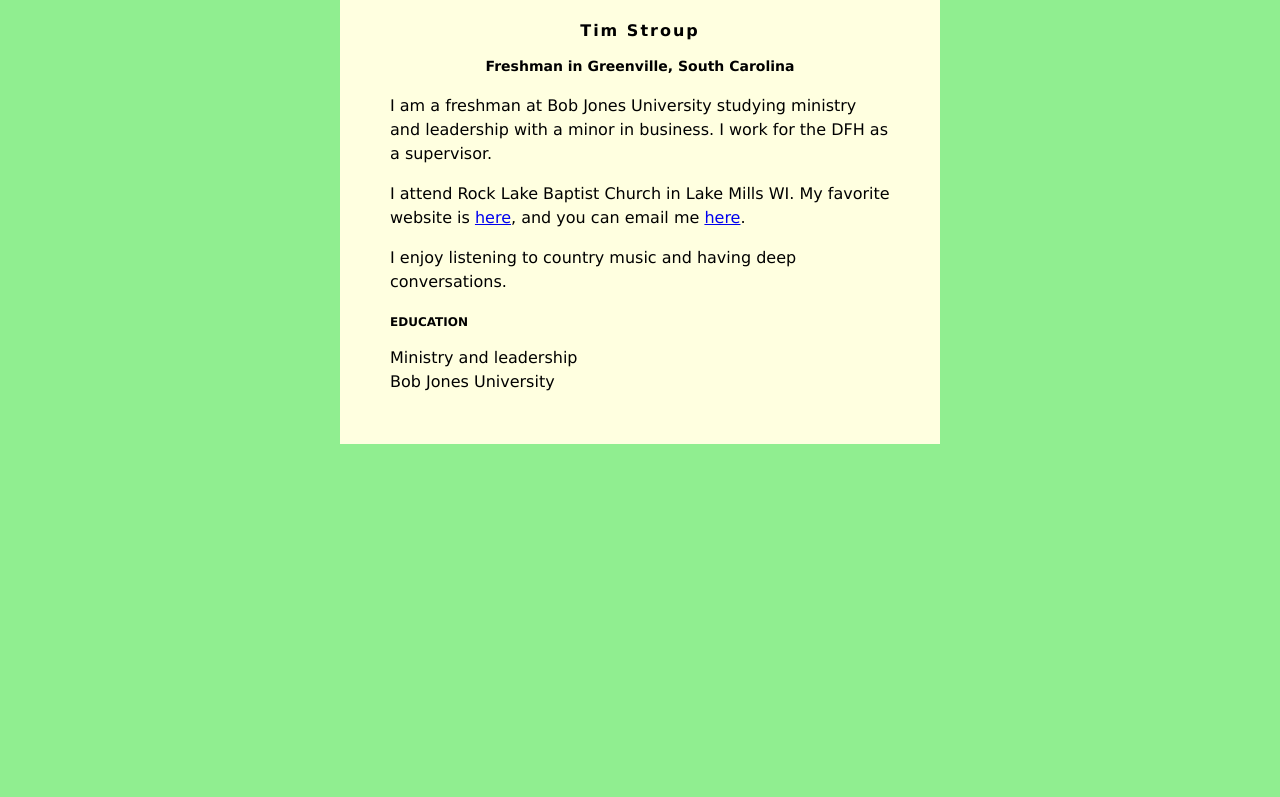
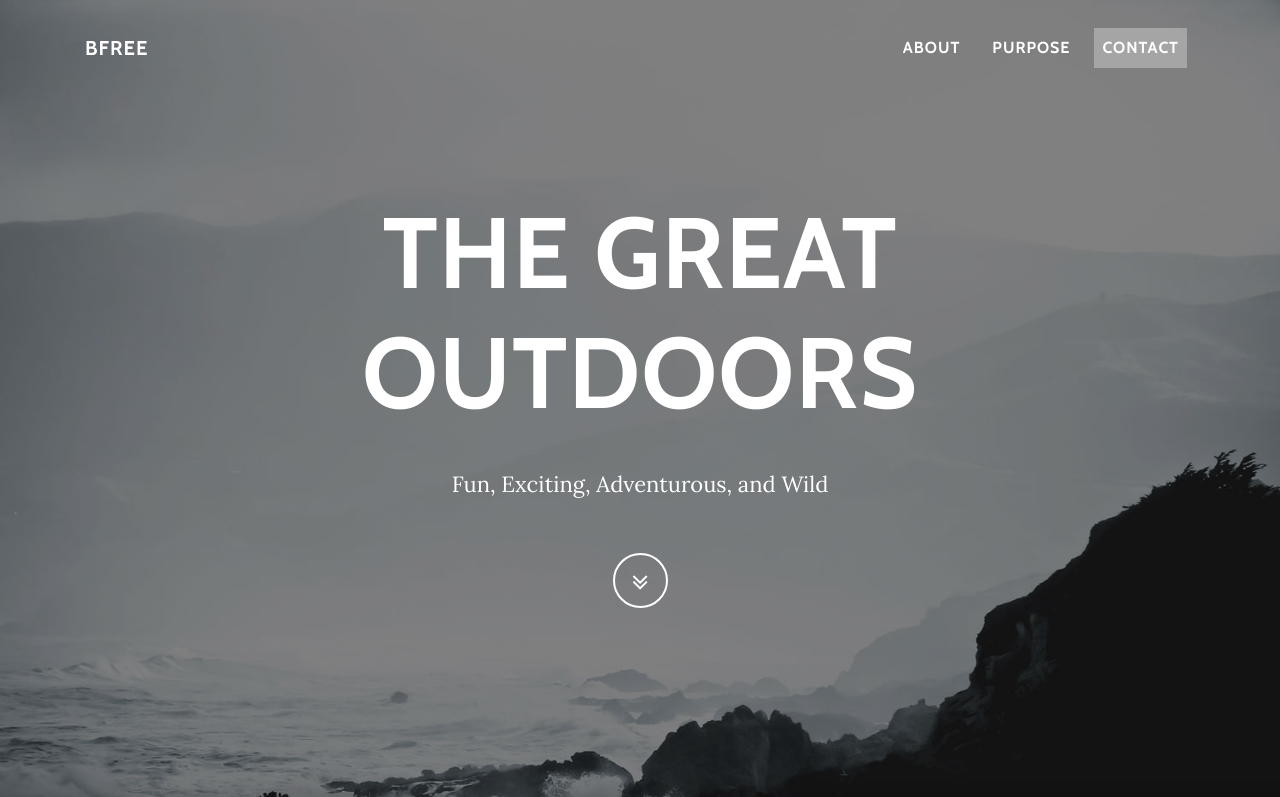
Before and after one commit to tstro544/tstro544.github.io, a plain HTML site: page index.html in a window 1280 px wide. Shown: the top 797 px of the page. Drawn offline with nearby package versions, Linux system fonts and the light colour scheme.

Commit message:
Add files via upload

```diff
--- a/index.html
+++ b/index.html
@@ -1,50 +1,85 @@
+<!DOCTYPE html>
 <html>
+
 <head>
-<style>
-body {
-    background: lightgreen;
-    font-family: Verdana;
-}
-#content {
-    background: lightyellow;
-    min-width: 200px;
-    max-width: 500px;
-    padding: 50px;
-    margin: auto;
-    margin-top: -50px;
-    line-height: 150%;
-}
-h1 {
-    letter-spacing: 2px;
-    font-size: 16px;
-    text-align: center;
-}
-h2 {
-    font-size: 14px;
-    text-align: center;
-}
-h3 {
-    font-size: 12px;
-}
-</style>
+    <meta charset="utf-8">
+    <meta name="viewport" content="width=device-width, initial-scale=1.0, shrink-to-fit=no">
+    <title>Home - Brand</title>
+    <link rel="stylesheet" href="assets/bootstrap/css/bootstrap.min.css">
+    <link rel="stylesheet" href="https://fonts.googleapis.com/css?family=Lora:400,700,400italic,700italic">
+    <link rel="stylesheet" href="https://fonts.googleapis.com/css?family=Cabin:700">
+    <link rel="stylesheet" href="assets/fonts/font-awesome.min.css">
 </head>
-<body>
-    <div id="content">
-        <h1>Tim Stroup</h1>
-        <h2>Freshman in Greenville, South Carolina</h2>
 
-         <p>I am a freshman at Bob Jones University studying ministry and leadership with a minor in business. I work for the DFH as a supervisor.</p>
-         <p>
-            I attend Rock Lake Baptist Church in Lake Mills WI. My favorite website is
-            <a href="https://mobilehymns.org/">here</a>, and you can email me
-            <a href="mailto:tstro544@bju.edu">here</a>.
-         </p>
-         <p>
-            I enjoy listening to country music and having deep conversations.
-         </p>
-        <h3>EDUCATION</h3>
-        Ministry and leadership<br />
-        Bob Jones University
-    </div>
+<body id="page-top">
+    <nav class="navbar navbar-light navbar-expand-md navbar navbar-expand-lg fixed-top" id="mainNav">
+        <div class="container"><a class="navbar-brand js-scroll-trigger" href="#">bfree</a><button data-toggle="collapse" class="navbar-toggler navbar-toggler-right" data-target="#navbarResponsive" type="button" aria-controls="navbarResponsive" aria-expanded="false" aria-label="Toggle navigation"
+                value="Menu"><i class="fa fa-bars"></i></button>
+            <div class="collapse navbar-collapse" id="navbarResponsive">
+                <ul class="nav navbar-nav ml-auto">
+                    <li class="nav-item nav-link js-scroll-trigger"><a class="nav-link active js-scroll-trigger" href="#about">About</a></li>
+                    <li class="nav-item nav-link js-scroll-trigger"><a class="nav-link js-scroll-trigger" href="#download">purpose</a></li>
+                    <li class="nav-item nav-link js-scroll-trigger"><a class="nav-link js-scroll-trigger" href="#contact">contact</a></li>
+                </ul>
+            </div>
+        </div>
+    </nav>
+    <header class="masthead" style="background-image:url('assets/img/intro-bg.jpg');">
+        <div class="intro-body">
+            <div class="container">
+                <div class="row">
+                    <div class="col-lg-8 mx-auto">
+                        <h1 class="brand-heading">The great outdoors</h1>
+                        <p class="intro-text">Fun, Exciting, Adventurous, and Wild</p><a class="btn btn-link btn-circle" role="button" href="#about"><i class="fa fa-angle-double-down animated"></i></a></div>
+                </div>
+            </div>
+        </div>
+    </header>
+    <section id="about" class="content-section text-center">
+        <div class="container">
+            <div class="row">
+                <div class="col-lg-8 mx-auto">
+                    <h2>About The outdoors</h2>
+                    <p>The outdoors is so peaceful and relaxing. They can be so inspiring in many great ways. The way the birds chirp, the wind blows, the leaves fall, and the crickets holler are all just incredible. The outdoors is an environment that just
+                        speaks for itself.<br><br></p>
+                    <p></p>
+                    <p></p>
+                </div>
+            </div>
+        </div>
+    </section>
+    <section id="download" class="download-section content-section text-center" style="background-image:url('assets/img/downloads-bg.jpg');">
+        <div class="container">
+            <div class="col-lg-8 mx-auto">
+                <h1>Be Free</h1>
+                <p>BFREE is all about letting loose and living the best life out doors. creating new trails to run and not allowing natural limits hinder you in your journey.&nbsp;</p><button class="btn btn-primary btn-lg btn-default" type="button">visit clothing store</button></div>
+        </div>
+    </section>
+    <section id="contact" class="content-section text-center">
+        <div class="container">
+            <div class="row">
+                <div class="col-lg-8 mx-auto">
+                    <h2>Contact us</h2>
+                    <p>Feel free to leave us a comment on the<a href="#">&nbsp;Great Outdoors</a>&nbsp;to give some feedback about this theme!</p>
+                    <ul class="list-inline banner-social-buttons">
+                        <li class="list-inline-item">&nbsp;<button class="btn btn-primary btn-lg btn-default" type="button"><i class="fa fa-google-plus fa-fw"></i><span class="network-name">&nbsp; Google+</span></button></li>
+                        <li class="list-inline-item">&nbsp;<button class="btn btn-primary btn-lg btn-default" type="button"><i class="fa fa-twitter fa-fw"></i><span class="network-name">&nbsp;Twitter</span></button></li>
+                        <li class="list-inline-item">&nbsp;<button class="btn btn-primary btn-lg btn-default" type="button"><i class="fa fa-github fa-fw"></i><span class="network-name">&nbsp;github</span></button></li>
+                    </ul>
+                </div>
+            </div>
+        </div>
+    </section>
+    <div class="map-clean"></div>
+    <footer>
+        <div class="container text-center">
+            <p>Copyright ©&nbsp;BFREE 2023</p>
+        </div>
+    </footer>
+    <script src="assets/js/jquery.min.js"></script>
+    <script src="assets/bootstrap/js/bootstrap.min.js"></script>
+    <script src="https://cdnjs.cloudflare.com/ajax/libs/jquery-easing/1.4.1/jquery.easing.min.js"></script>
+    <script src="assets/js/grayscale.js"></script>
 </body>
+
 </html>
```
